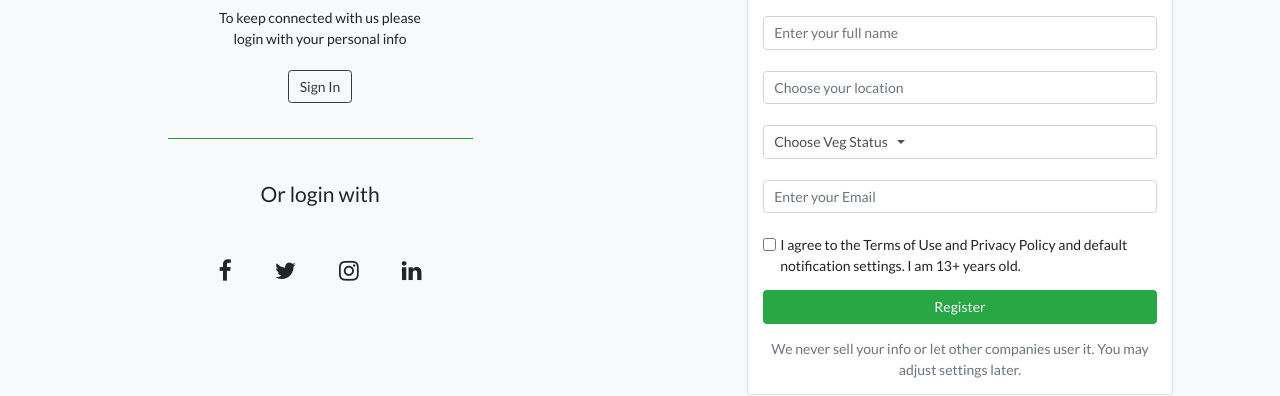
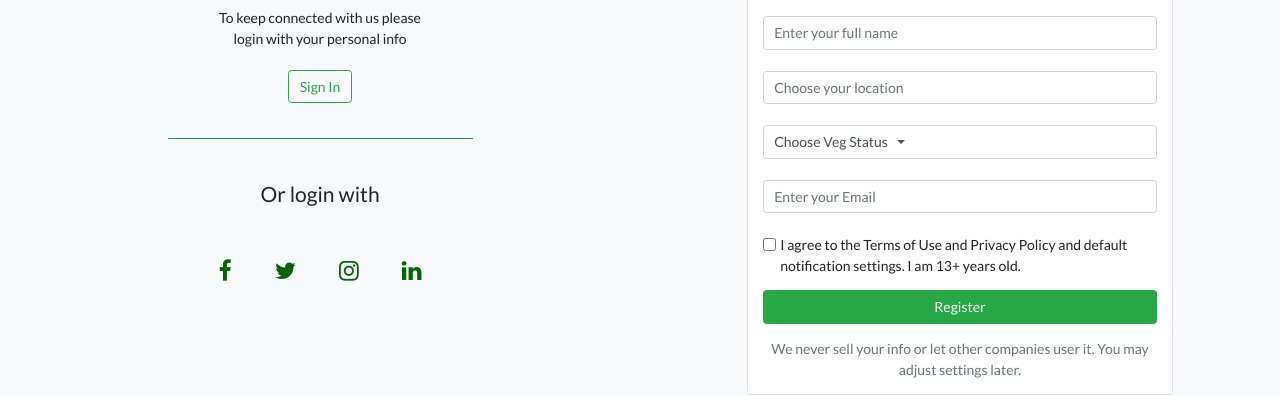
Before and after one commit to samip4/samip, a React (Create React App) app: page /register in a window 1280 px wide. Shown: the part 188-584 px from the top of the page. Built offline with nearby package versions, Linux system fonts and the light colour scheme.

Commit message:
update18/9

```diff
--- a/src/css/index.css
+++ b/src/css/index.css
@@ -246,6 +246,10 @@ animation-name: float-bob-y;
   padding: 11px;
 }
 
+.si .fa{
+  color:darkgreen;
+}
+
 .ic .fa:hover{
 background: #fff;
 padding: 11px;
--- a/src/page/Register.js
+++ b/src/page/Register.js
@@ -9,10 +9,10 @@ function Register() {
             <div className="col-xl-6 col-lg-6 col-sm-5 col-md-6 text-center mt-5">
             <h1>Welcome Back</h1>
             <div className="mt-4">To keep connected with us please<br />login with your personal info</div>
-            <Link className="btn btn-outline-dark my-4 rounded text-center" to="/signin">Sign In</Link>
+            <Link className="btn btn-outline-success my-4 rounded text-center" to="/signin">Sign In</Link>
             <hr className="w-50 mx-auto bg-success" />
             <h4 className="mt-5">Or login with</h4 >
-            <p className="mx-auto mt-5 ic">
+            <p className="mx-auto mt-5 ic si">
             {/* <!-- Facebook --> */}
             <i className="fb-ic">
             <i className="fa fa-facebook mr-4"> </i>
--- a/src/page/Signin.js
+++ b/src/page/Signin.js
@@ -9,7 +9,7 @@ function Signin() {
             <div className="col-xl-6 col-lg-6 col-sm-5 col-md-6 text-center mt-5">
             <h1>Welcome Back</h1>
             <div className="mt-4">To keep connected with us please<br />Register with your personal info</div>
-            <Link className="btn btn-outline-dark my-4 rounded text-center" to="/Register">Register</Link>
+            <Link className="btn btn-outline-success my-4 rounded text-center" to="/Register">Register</Link>
             <hr className="w-50 mx-auto bg-success" />
             <h4 className="mt-5">Or login with</h4 >
             <p className="mx-auto mt-5 ic">
```
